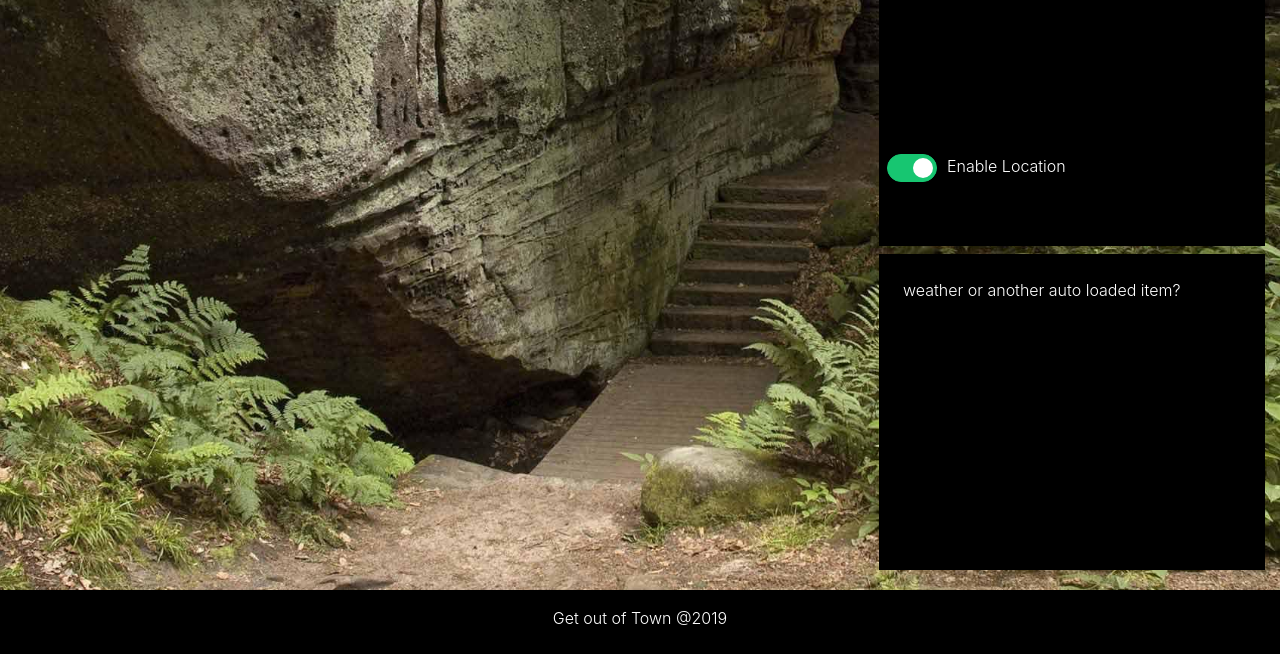
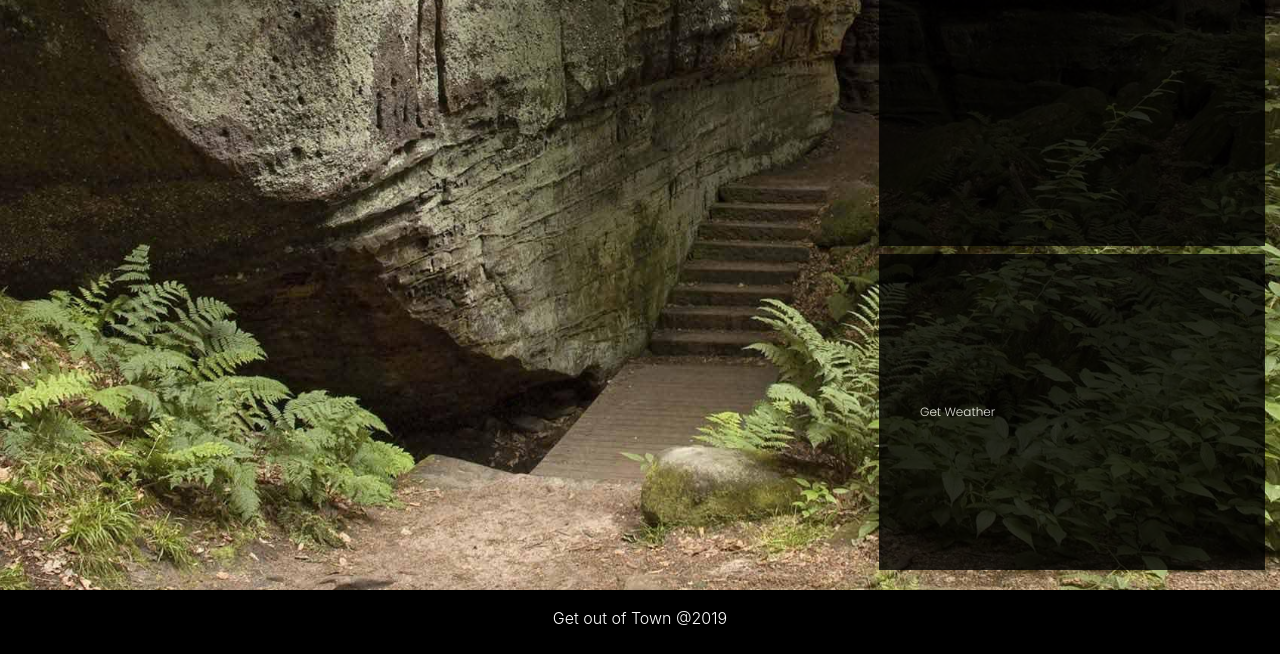
Before and after one commit to dacicus75/NationalParkApp, a plain HTML site: page index.html in a window 1280 px wide. Shown: the part 393-1047 px from the top of the page. Drawn offline with nearby package versions, Linux system fonts and the light colour scheme.

Commit message:
added weather button

```diff
--- a/assets/css/style.css
+++ b/assets/css/style.css
@@ -68,6 +68,7 @@ z-index: 1;*/
 }
 
 body {
+  height: auto;
   min-height: 100%;
   display: grid;
   grid-template-rows: 1fr auto;
@@ -128,7 +129,8 @@ nav {
 }
 
 #location {
-  background: black;
+  background:black;
+  opacity: 0.8;
   grid-column: 1/2;
   grid-row: 1/3;
   padding:.5rem;
@@ -139,6 +141,7 @@ nav {
 
 #weather {
   background: black;
+  opacity: 0.8;
   grid-row: 1/3;
   padding: .5rem;
 }
--- a/index.html
+++ b/index.html
@@ -126,17 +126,13 @@
             <div id="location" class="grid">
                 <p>auto loaded content? possilbe turn on location service with map image</p>
 
-                <img src="" alt="">
-
-                <div class="custom-control custom-toggle">
-                    <input type="checkbox" id="customToggle1" name="customToggle1" class="custom-control-input" checked>
-                    <label class="custom-control-label text-white" for="customToggle1">Enable Location </label>
-                </div>
             </div>
             <div id="weather" class="grid">
-                    <p>weather or another auto loaded item?</p>
-                    <img src="" alt="">
-            </div>
+                <div id="location-weather"></div><!--use api location get weather from that location from hiking data-->
+                <div>
+                    <button type="button" class="btn btn-info btn-sm ">Get Weather</button> <!--onclick to display weather in #location-weather-->
+                </div>
+        </div>
         </div>
 
     </div>
```
